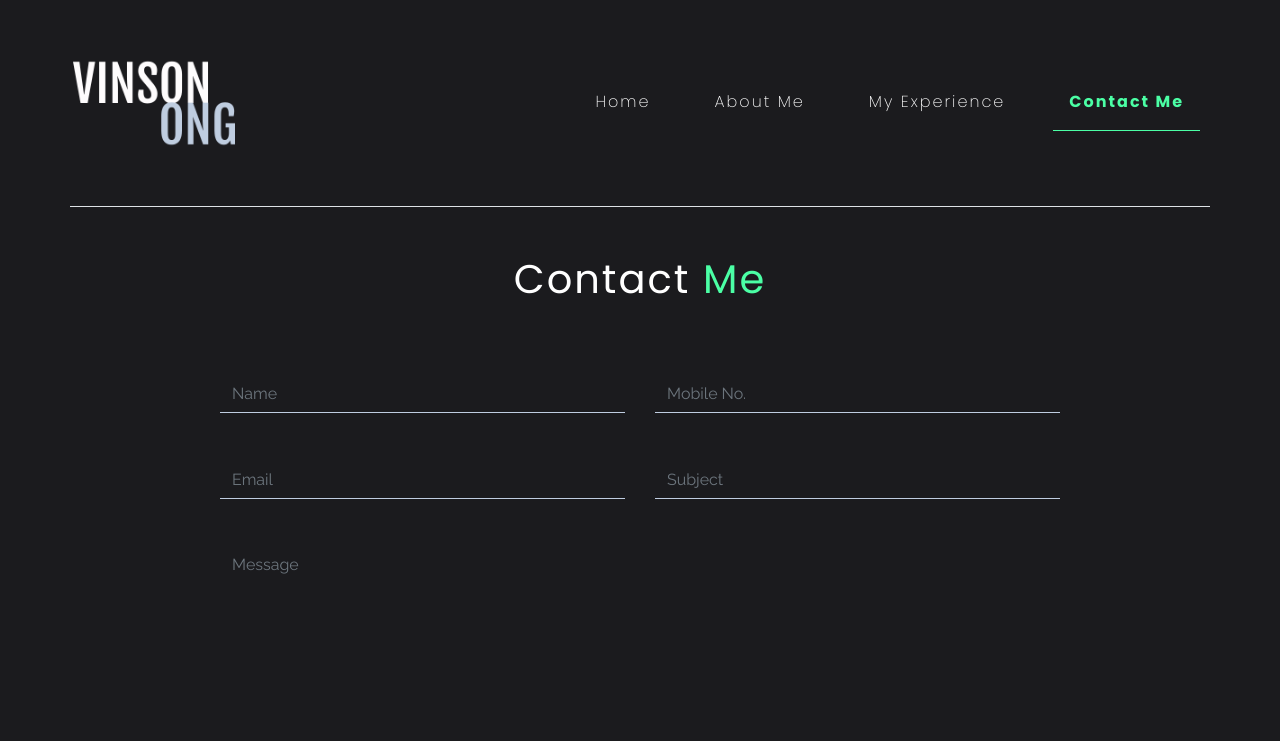
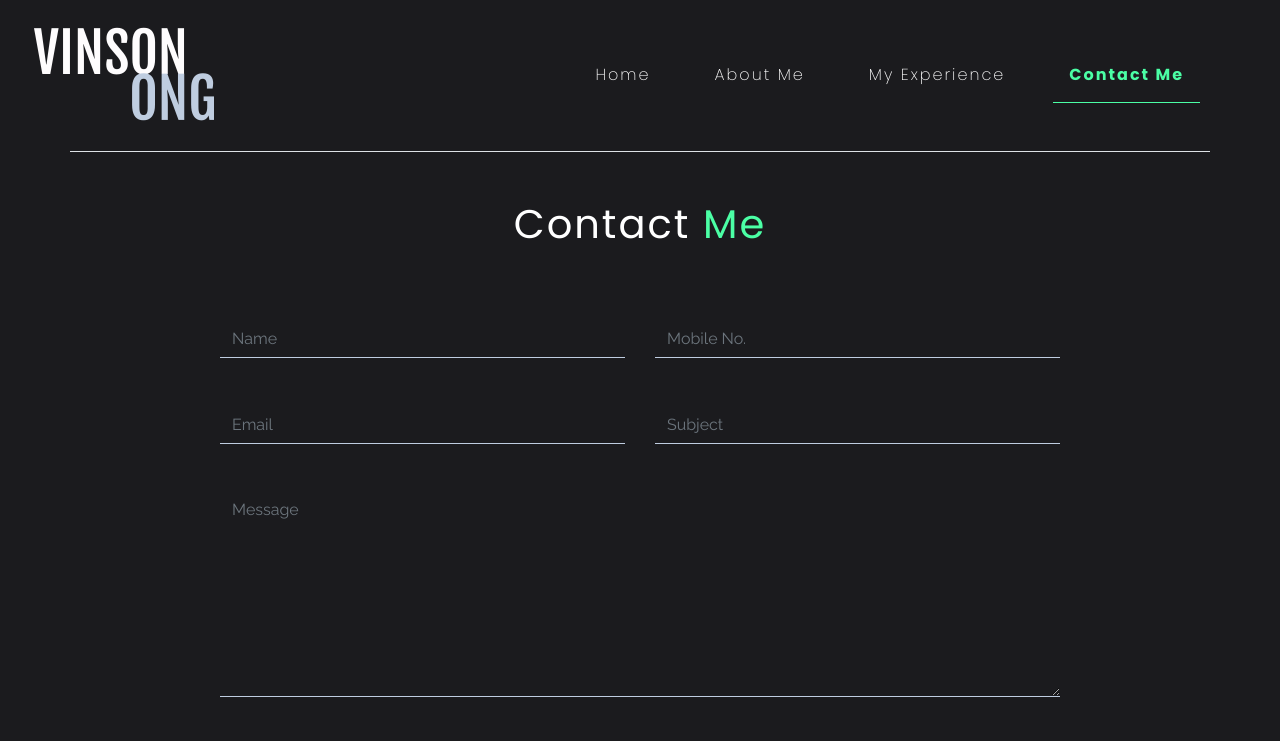
Before and after one commit to vinson14/vinson-reactjs, a React (Create React App) app: page /#/contact in a window 1280 px wide. Shown: the top 741 px of the page. Built offline with nearby package versions, Linux system fonts and the light colour scheme.

Commit message:
Cropped vinson logo

```diff
--- a/src/components/NavBar.js
+++ b/src/components/NavBar.js
@@ -23,8 +23,8 @@ class NavBar extends React.Component {
             <Navbar
                 className={`bg-${this.props.bg} justify-content-between ${this.props.pos}-top`}
             >
-                <Navbar.Brand href="/" className="mx-5">
-                    <Image src={logo} width="180px" />
+                <Navbar.Brand href="/" className="mx-2">
+                    <Image src={logo} fluid />
                 </Navbar.Brand>
                 <Nav className="mx-5">{links}</Nav>
             </Navbar>
```
Also changed, not shown: src/static/logos/vinsonong.png, src/static/logos/vinsonong3.png (added).
